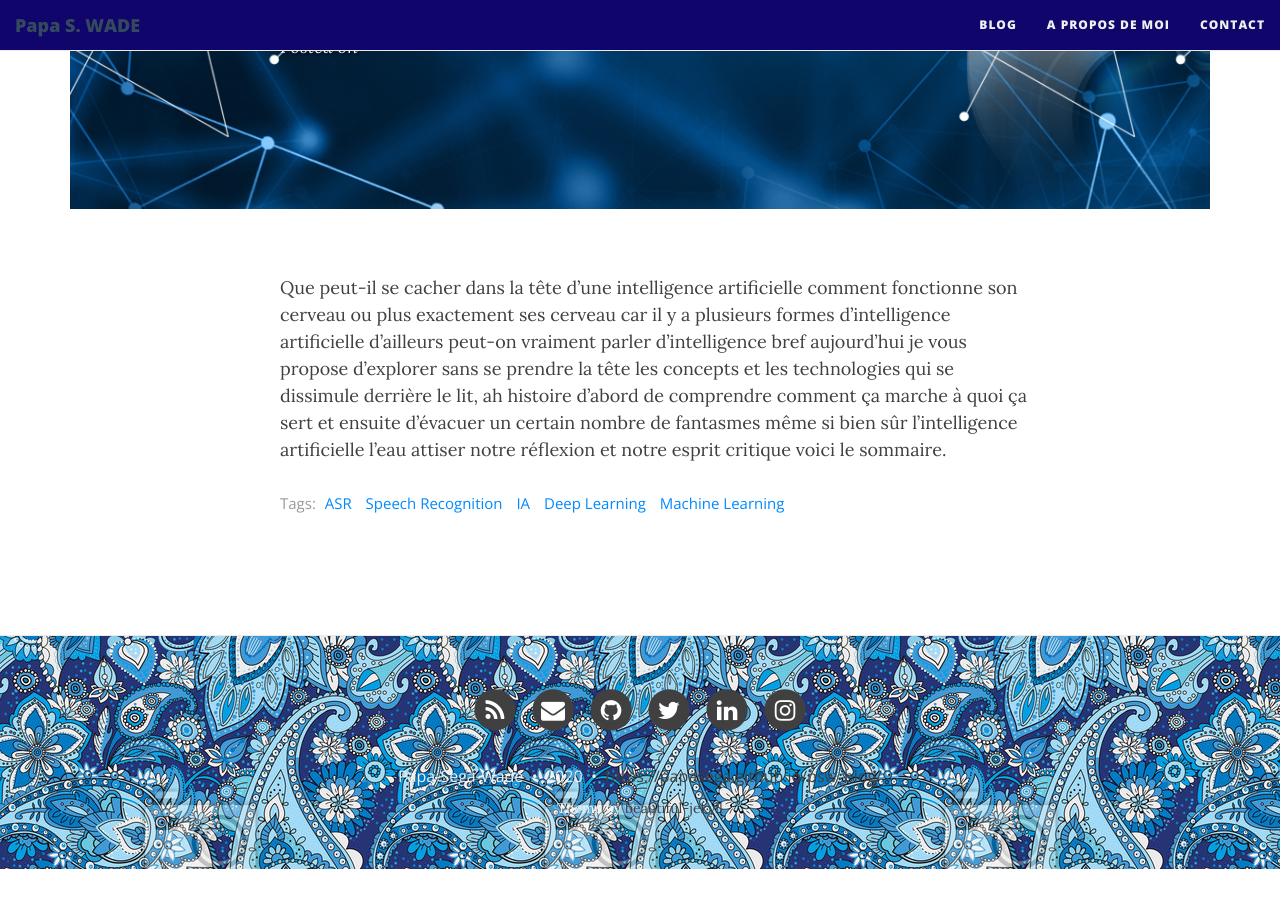
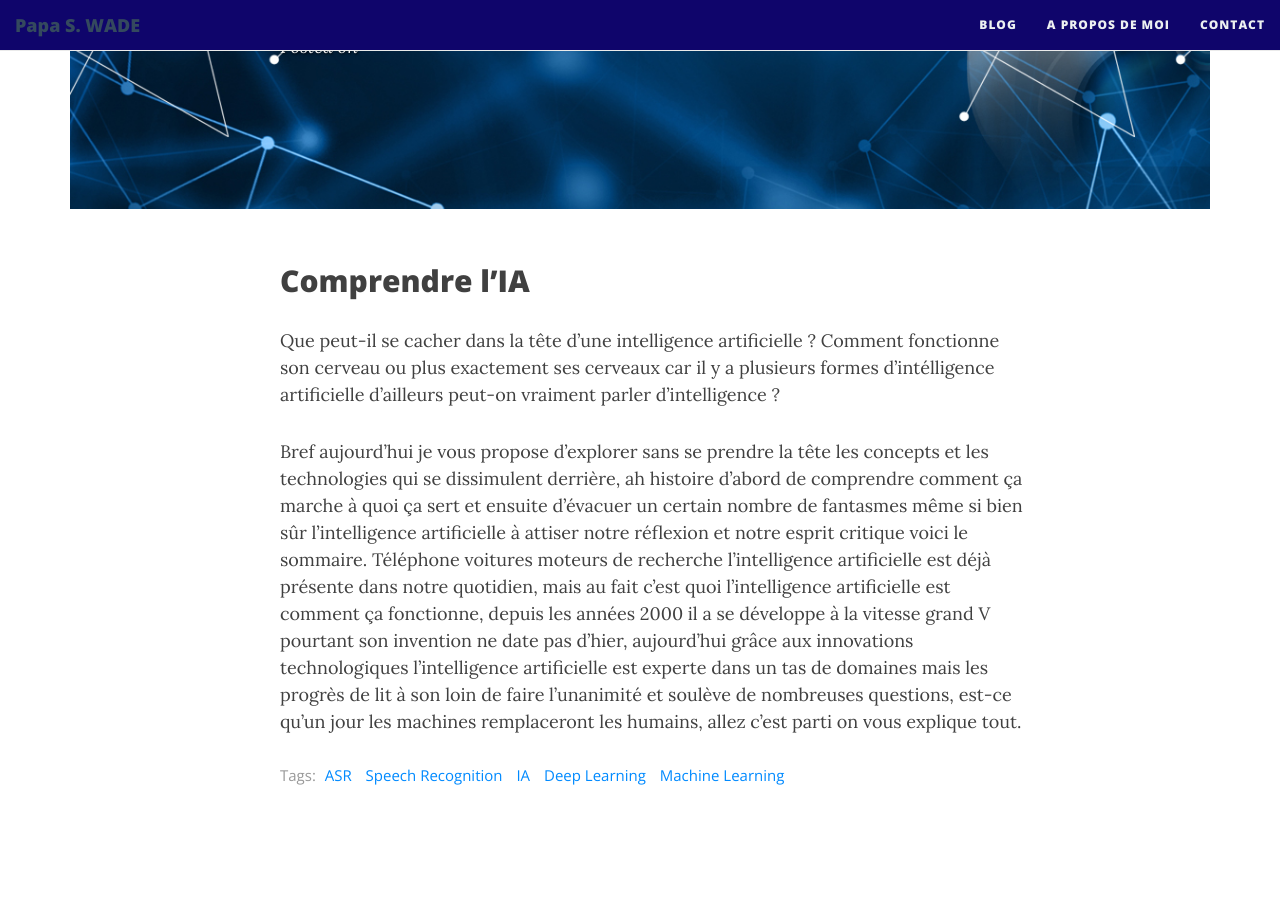
Before and after one commit to papasega/papasega.github.io, a Jekyll site: the page built from IA_Understanding.md, in a window 1280 px wide and 900 px high, scrolled down 452 px. Built offline with Jekyll 4.4.1, drawn with Linux system fonts in a browser that asks for light colours; nearby versions of some CDN libraries; comment, search, counter and statistics services are not loaded; before the commit the page ends 1321 px from its top, so only the background shows below that.

Commit message:
Update IA_Understanding.md

```diff
--- a/IA_Understanding.md
+++ b/IA_Understanding.md
@@ -7,5 +7,10 @@ bigimg: img/Websites_Redesign_Backgrounds_DT_Robotics1_2018.jpg
 tags: [ASR, Speech Recognition, IA, Deep Learning, Machine Learning]
 comments: true
 ---
+## Comprendre l'IA
 
-Que peut-il se cacher dans la tête d'une intelligence artificielle comment fonctionne son cerveau ou plus exactement ses cerveau car il y a plusieurs formes d'intelligence artificielle d'ailleurs peut-on vraiment parler d'intelligence bref aujourd'hui je vous propose d'explorer sans se prendre la tête les concepts et les technologies qui se dissimule derrière le lit, ah histoire d'abord de comprendre comment ça marche à quoi ça sert et ensuite d'évacuer un certain nombre de fantasmes même si bien sûr l'intelligence artificielle l'eau attiser notre réflexion et notre esprit critique voici le sommaire.
+
+Que peut-il se cacher dans la tête d'une intelligence artificielle ? Comment fonctionne son cerveau ou plus exactement ses cerveaux car il y a plusieurs formes d'intélligence artificielle d'ailleurs peut-on vraiment parler d'intelligence ?
+
+Bref aujourd'hui je vous propose d'explorer sans se prendre la tête les concepts et les technologies qui se dissimulent derrière, ah histoire d'abord de comprendre comment ça marche à quoi ça sert et ensuite d'évacuer un certain nombre de fantasmes même si bien sûr l'intelligence artificielle à attiser notre réflexion et notre esprit critique voici le sommaire.
+Téléphone voitures moteurs de recherche l'intelligence artificielle est déjà présente dans notre quotidien, mais au fait c'est quoi l'intelligence artificielle est comment ça fonctionne, depuis les années 2000 il a se développe à la vitesse grand V pourtant son invention ne date pas d'hier, aujourd'hui grâce aux innovations technologiques l'intelligence artificielle est experte dans un tas de domaines mais les progrès de lit à son loin de faire l'unanimité et soulève de nombreuses questions, est-ce qu'un jour les machines remplaceront les humains, allez c'est parti on vous explique tout.
```
